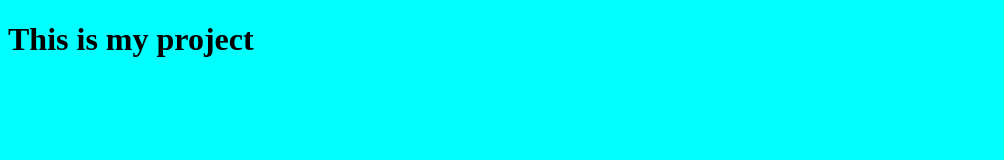
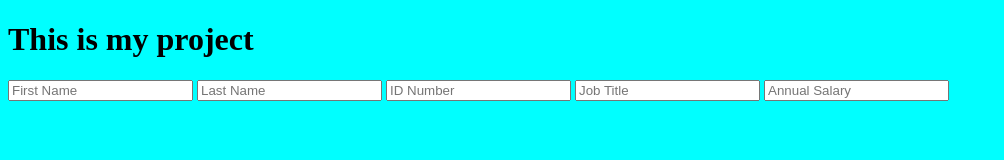
Before and after one commit to FrostyKC/jquery-salary-calculator, a plain HTML site: page index.html in a window 1280 px wide. Shown: the whole page, without its empty margins (0-1004 px from the left). Drawn offline with nearby package versions, Linux system fonts and the light colour scheme.

Commit message:
added inputs for employee info

```diff
--- a/index.html
+++ b/index.html
@@ -8,7 +8,18 @@
     <script src="client.js" type="text/javascript"></script>
     <link rel="stylesheet" href="stylesheet/style.css" />
   </head>
+
+  <!-- // The application should have an input form that collects _employee first name, last name, ID number, job title, annual salary_. -->
+
   <body>
     <h1>This is my project</h1>
+
+    <div>
+      <input type="text" placeholder="First Name" />
+      <input type="text" placeholder="Last Name" />
+      <input type="number" placeholder="ID Number" />
+      <input type="text" placeholder="Job Title" />
+      <input type="number" placeholder="Annual Salary" />
+    </div>
   </body>
 </html>
```
